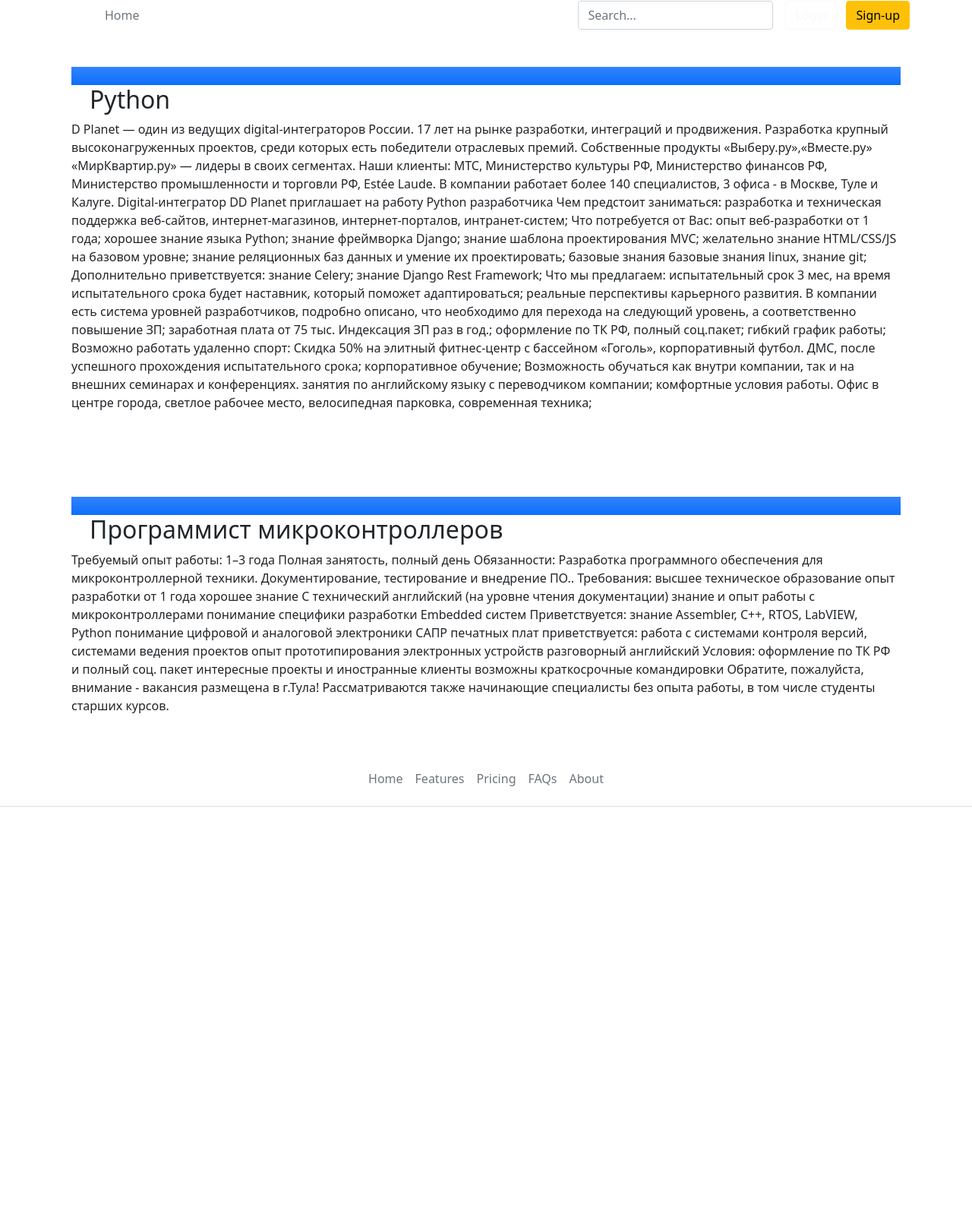
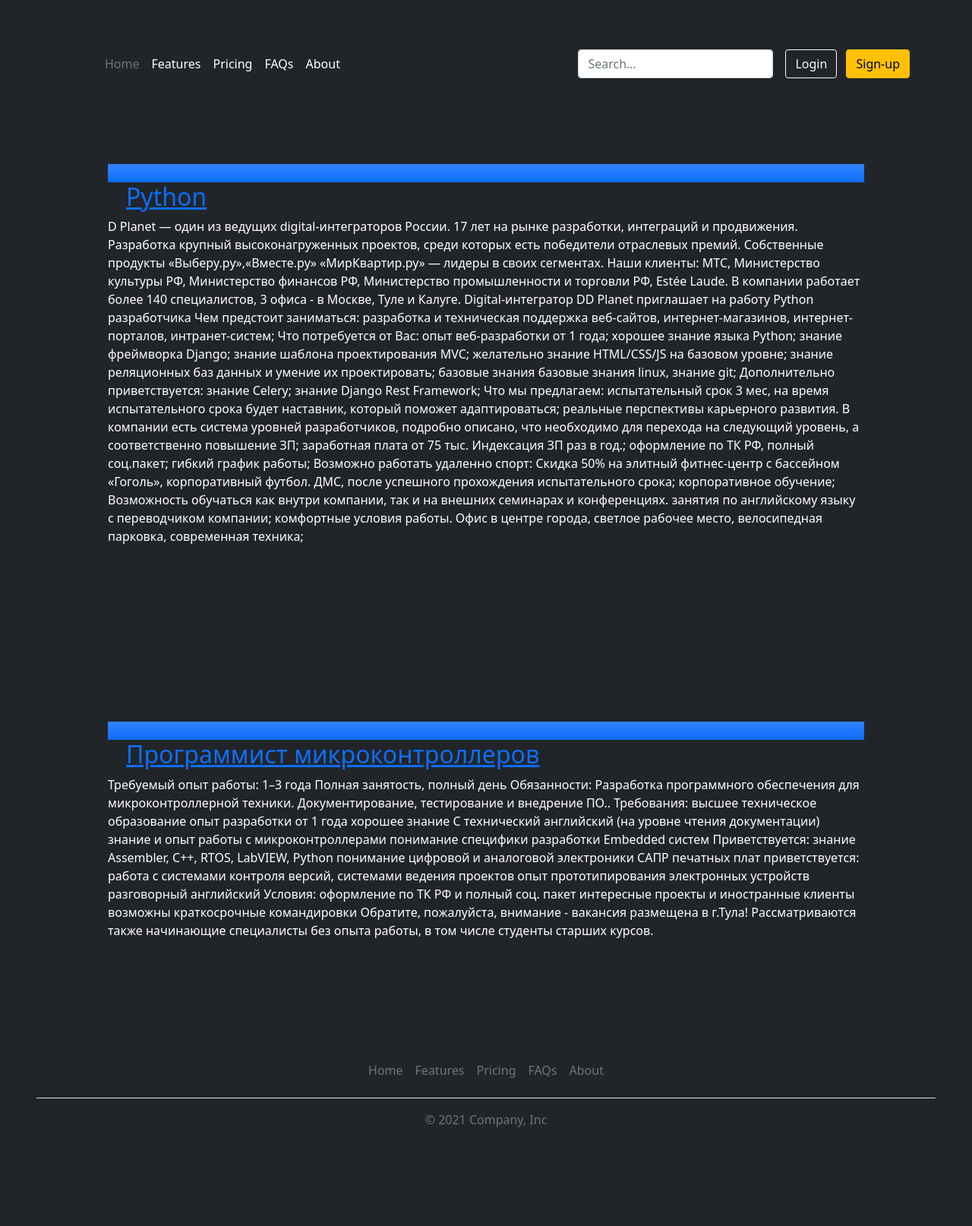
Before and after one commit to EvgMZ/Drf_test, a Django app: page / in a window 1280 px wide. Shown: the whole page at 76% size. Before the commit the page ends 1062 px from the top, so only its background shows below. Run offline with Django 3.2, Linux system fonts and the light colour scheme; data comes from the database, SQL or seed files in the repository.

Commit message:
change index.html

```diff
--- a/src/scrapping/templates/scraping/base.html
+++ b/src/scrapping/templates/scraping/base.html
@@ -5,9 +5,10 @@
     <meta name="viewport" content="width=device-width, initial-scale=1">
     <link href="https://cdn.jsdelivr.net/npm/bootstrap@5.1.3/dist/css/bootstrap.min.css" rel="stylesheet" integrity="sha384-1BmE4kWBq78iYhFldvKuhfTAU6auU8tT94WrHftjDbrCEXSU1oBoqyl2QvZ6jIW3" crossorigin="anonymous">
 
-    <title>Hello, world!</title>
+    <title>Search Your Vacancy</title>
   </head>
-  <body>
+
+  <body class="p-4 p-md-5 mb-4 text-white rounded bg-dark">
     {% include './includes/nav.html' %}
 
     <div class="container">{% block content%} {% endblock content %}</div>
--- a/src/scrapping/templates/scraping/includes/footer.html
+++ b/src/scrapping/templates/scraping/includes/footer.html
@@ -1,7 +1,11 @@
-<ul class="nav justify-content-center border-bottom pb-3 mb-3">
+
+<footer class="py-3 my-4">
+  <ul class="nav justify-content-center border-bottom pb-3 mb-3">
     <li class="nav-item"><a href="#" class="nav-link px-2 text-muted">Home</a></li>
     <li class="nav-item"><a href="#" class="nav-link px-2 text-muted">Features</a></li>
     <li class="nav-item"><a href="#" class="nav-link px-2 text-muted">Pricing</a></li>
     <li class="nav-item"><a href="#" class="nav-link px-2 text-muted">FAQs</a></li>
     <li class="nav-item"><a href="#" class="nav-link px-2 text-muted">About</a></li>
   </ul>
+  <p class="text-center text-muted">© 2021 Company, Inc</p>
+</footer>
--- a/src/scrapping/templates/scraping/includes/nav.html
+++ b/src/scrapping/templates/scraping/includes/nav.html
@@ -1,4 +1,5 @@
-<div class="container">
+<header class="p-3 bg-dark text-white">
+  <div class="container">
     <div class="d-flex flex-wrap align-items-center justify-content-center justify-content-lg-start">
       <a href="/" class="d-flex align-items-center mb-2 mb-lg-0 text-white text-decoration-none">
         <svg class="bi me-2" width="40" height="32" role="img" aria-label="Bootstrap"><use xlink:href="#bootstrap"></use></svg>
@@ -22,3 +23,4 @@
       </div>
     </div>
   </div>
+</header>
--- a/src/scrapping/templates/scraping/index.html
+++ b/src/scrapping/templates/scraping/index.html
@@ -1,6 +1,7 @@
 {% extends "./base.html" %}
 {% block content %}
 {% for vac in object_list %}
+<div class="p-4 p-md-5 mb-4 text-white rounded bg-dark">
 <div class ='container'>
     <div class="row g-4 py-5 row-cols-1 row-cols-lg-18">
       <div class="feature col">
@@ -8,11 +9,12 @@
           <svg class="bi" width="1em" height="1em"><use xlink:href="#collection"></use></svg>
         </div>
         <div class ='container'>
-        <h2>{{vac.title}}</h2>
+        <h2><a href="{{vac.url}}">{{vac.title}}</a></h2>
         </div>
         <p>{{ vac.description }}</p>
       </div>
     </div>
 </div>
+</div>
 {% endfor %}
 {% endblock %}
```
